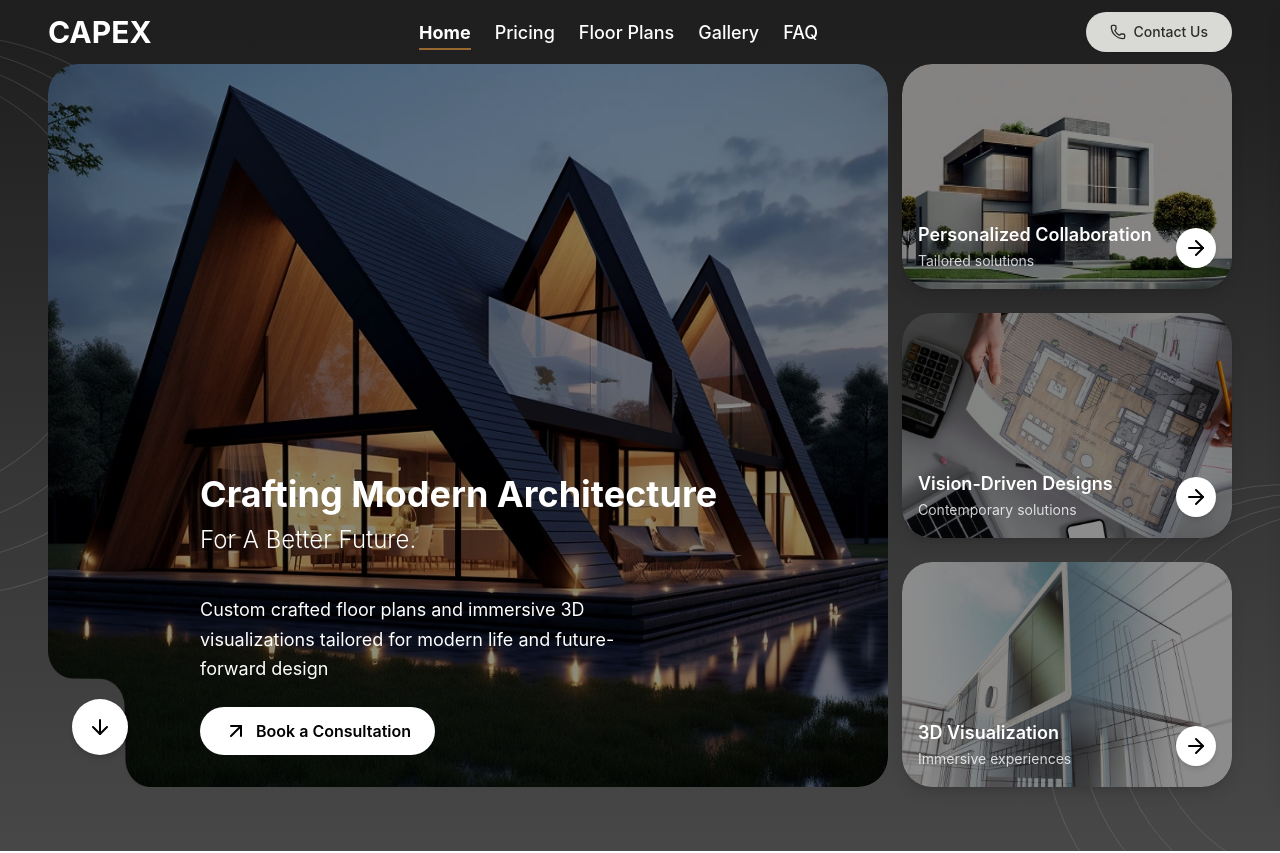
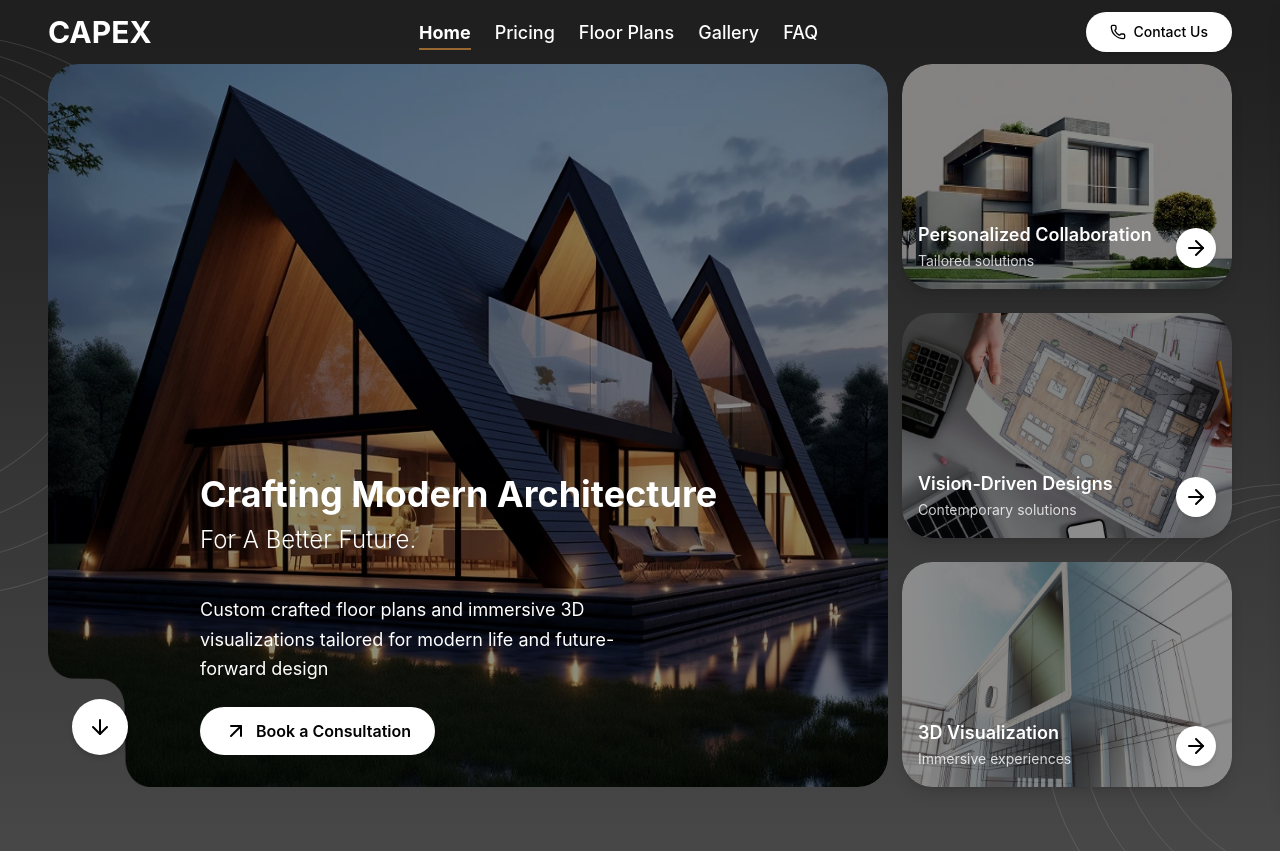
Before and after one commit to Capex-Org/Capex, a React (Vite) app in the folder capex-web/: page / in a window 1280 px wide. Shown: the top 853 px of the page. Built offline with nearby package versions, Linux system fonts and the light colour scheme.

Commit message:
Enhance Contact Us button styling in Header component

```diff
--- a/capex-web/src/layouts/Header.tsx
+++ b/capex-web/src/layouts/Header.tsx
@@ -47,7 +47,7 @@ export default function Header() {
 
           {/* Desktop button */}
           <div className="hidden md:block">
-            <Button size="pill" variant="secondary">
+            <Button size="pill" variant="secondary" className="px-6 py-2 rounded-full bg-white text-black font-medium shadow hover:bg-neutral-200 transition items-center gap-2">
               <Phone /> Contact Us
             </Button>
           </div>
```
